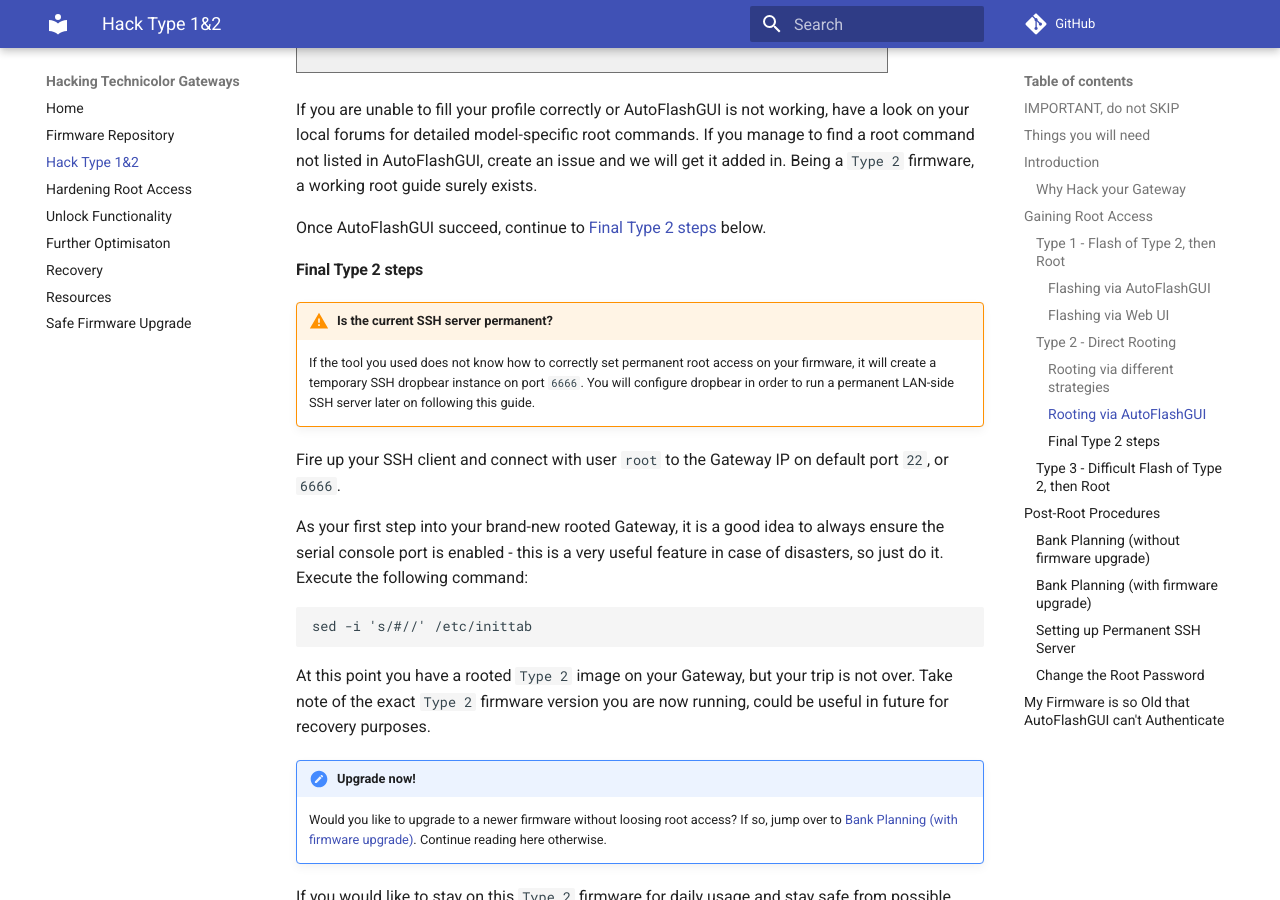
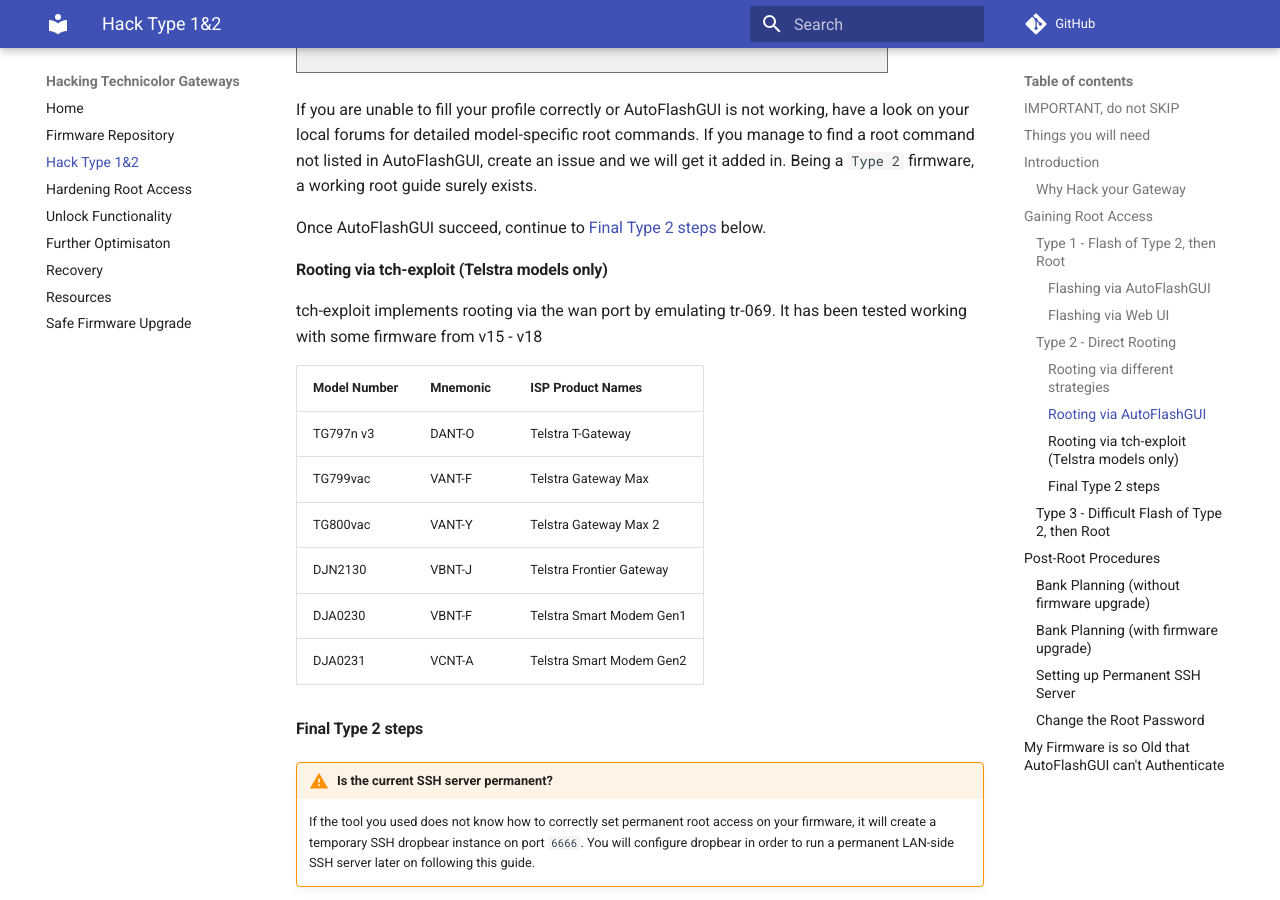
Before and after one commit to hack-technicolor/hack-technicolor, an MkDocs documentation site: the page built from docs/Hack Type 1&2.md, in a window 1280 px wide and 900 px high, scrolled down 5436 px. Built offline with MkDocs 1.6.1 and Material for MkDocs 9.7.7, drawn with Linux system fonts in a browser that asks for light colours; comment, search, counter and statistics services are not loaded.

Commit message:
Update Hack Type 1&2.md

```diff
--- a/docs/Hack Type 1&2.md
+++ b/docs/Hack Type 1&2.md
@@ -119,6 +119,20 @@
 If you are unable to fill your profile correctly or AutoFlashGUI is not working, have a look on your local forums for detailed model-specific root commands. If you manage to find a root command not listed in AutoFlashGUI, create an issue and we will get it added in. Being a `Type 2` firmware, a working root guide surely exists.
 
 Once AutoFlashGUI succeed, continue to [Final Type 2 steps](#final-type-2-steps) below.
+
+
+#### Rooting via tch-exploit (Telstra models only)
+
+tch-exploit implements rooting via the wan port by emulating tr-069. It has been tested working with some firmware from v15 - v18
+
+ | Model Number    | Mnemonic | ISP Product Names
+ |:----------------|:---------|:--------------------------
+ | TG797n v3       | DANT-O   | Telstra T-Gateway
+ | TG799vac        | VANT-F   | Telstra Gateway Max
+ | TG800vac        | VANT-Y   | Telstra Gateway Max 2
+ | DJN2130         | VBNT-J   | Telstra Frontier Gateway
+ | DJA0230         | VBNT-F   | Telstra Smart Modem Gen1
+ | DJA0231         | VCNT-A   | Telstra Smart Modem Gen2
 
 #### Final Type 2 steps
 
```
